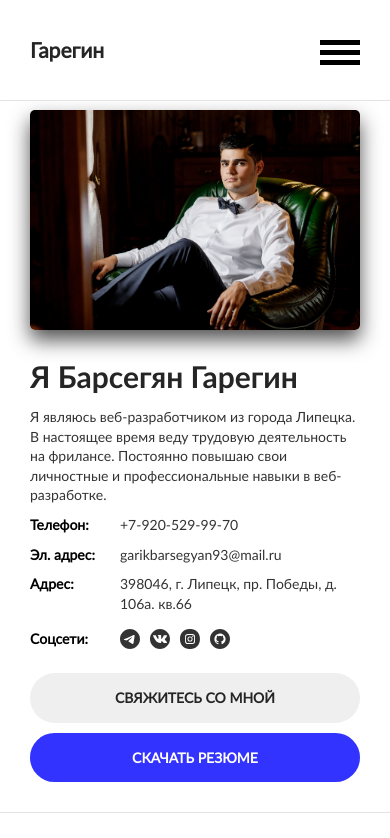
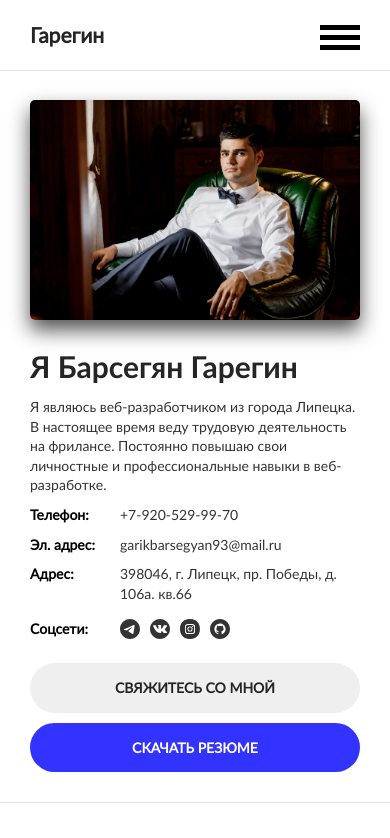
Before and after one commit to Garegin93/mySite, a Vue app: page / in a window 390 px wide. Shown: the top 838 px of the page. Built offline with nearby package versions, Linux system fonts and the light colour scheme.

Commit message:
гupdated mobile menu

```diff
--- a/src/App.vue
+++ b/src/App.vue
@@ -63,7 +63,7 @@ export default {
 
 @include respond-to(991px) {
   html {
-    scroll-padding-top: 60px;
+    scroll-padding-top: 70px;
   }
 
   body {
--- a/src/components/header/TheHeader.vue
+++ b/src/components/header/TheHeader.vue
@@ -93,7 +93,7 @@ export default {
 
 @include respond-to(991px) {
   .header {
-    padding: 10px 60px;
+    padding: 0 60px;
   }
 
   .mobile-navigation {
@@ -110,7 +110,7 @@ export default {
     padding: 10px 30px;
 
     &__container {
-      padding: 15px 0;
+      padding: 0;
     }
   }
 }
--- a/src/components/header/apps/AppMobileMenu.vue
+++ b/src/components/header/apps/AppMobileMenu.vue
@@ -61,6 +61,7 @@ export default {
       text-decoration: none;
       color: $colorWhite;
       transition: .2s ease-in-out;
+      padding: 15px;
 
       &:hover {
         color: $colorBlack
@@ -71,6 +72,10 @@ export default {
       padding: 15px 0;
       margin: 0;
       list-style: none;
+      display: flex;
+      flex-direction: column;
+      justify-content: start;
+      height: 100vh;
 
       &__item {
         padding: 20px;
@@ -83,7 +88,6 @@ export default {
         top: 0;
         left: 0;
         width: 100%;
-        height: 100vh;
         text-align: center;
         z-index: 4;
         transition: transform 0.3s ease;
@@ -120,6 +124,19 @@ export default {
     padding: 10px;
     position: relative;
     top: 0;
+    z-index: 5;
+  }
+}
+
+@media screen and (max-width: 991px) and (orientation: landscape) {
+  .mobile-menu {
+    justify-content: center;
+    position: relative;
+    bottom: 70px;
+
+    &__item {
+      padding: 15px;
+    }
   }
 }
 </style>
--- a/src/components/main/TheMain.vue
+++ b/src/components/main/TheMain.vue
@@ -44,7 +44,7 @@ export default {
 
 @include respond-to(991px) {
   .main {
-    padding-top: 80px;
+    padding-top: 70px;
   }
 }
 </style>
--- a/src/components/main/apps/AppEducation.vue
+++ b/src/components/main/apps/AppEducation.vue
@@ -21,7 +21,7 @@
         <span>HTML Academy</span>
         <p class="education__description">В 2022 году прошел курсы по повышению квалификации по профессиональной
           верстке сайтов. Благодаря уникальной системе обучения данного курса, я узнал много нового, и теперь
-          могу сказать, что уверенно владею HTML и CSS</p>
+          могу сказать, что уверенно владею HTML и CSS.</p>
       </div>
       <div class="education__image img">
         <app-icon-tag></app-icon-tag>
```
